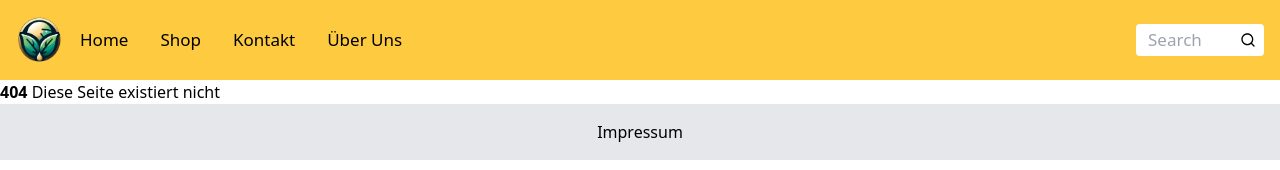
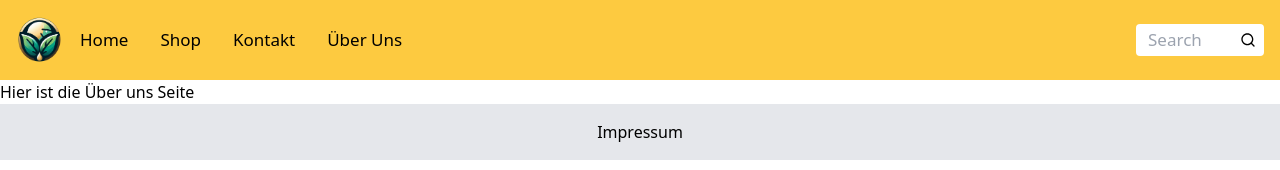
Before and after one commit to JonathanThoelke/PflanzenApp, a Next.js app: page /UeberUns in a window 1280 px wide. Before the commit this address had no page. Shown: the top 170 px of the page. Built offline with nearby package versions, Linux system fonts and the light colour scheme.

Commit message:
Über uns Seite erstellt

```diff
--- /dev/null
+++ b/app/UeberUns/page.tsx
@@ -0,0 +1,10 @@
+// Über uns Seite
+
+
+const page = () => {
+  return (
+      <div><h1>Hier ist die Über uns Seite</h1></div>
+  )
+}
+
+export default page
```
